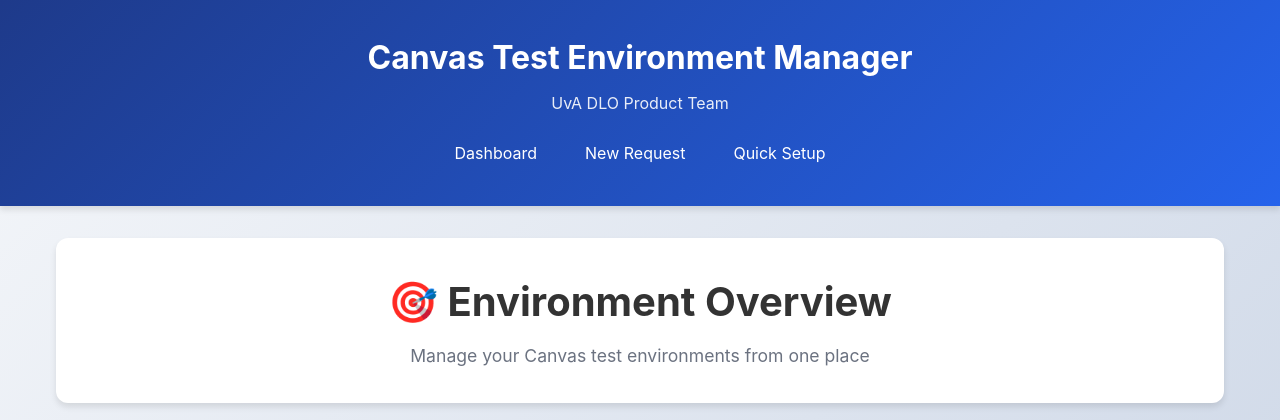
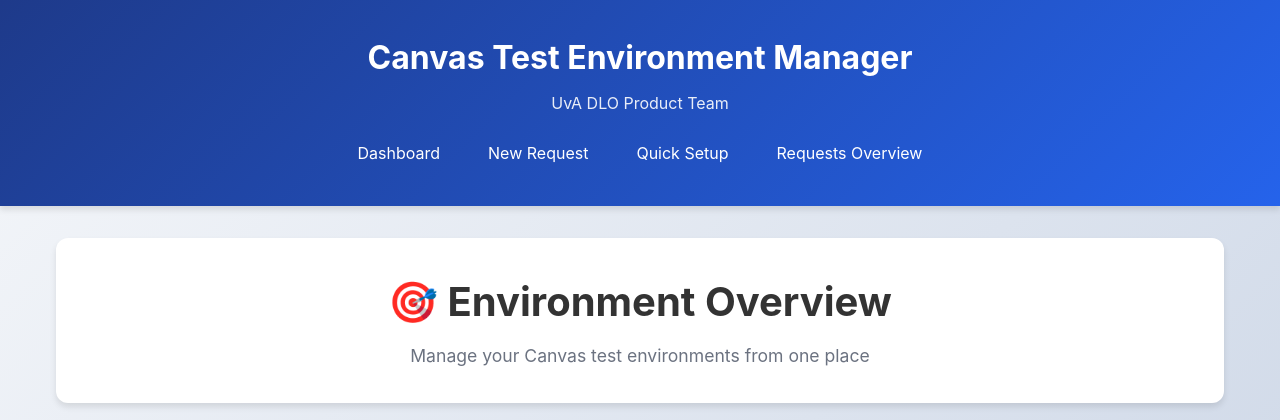
Before and after one commit to stefjnl/canvas-test-automation, a Flask app: page / in a window 1280 px wide. Shown: the top 420 px of the page. Run offline with Flask 3, Linux system fonts and the light colour scheme.

Commit message:
added Requests Overview href

```diff
--- a/app/templates/base.html
+++ b/app/templates/base.html
@@ -18,6 +18,7 @@
             <a href="/" class="nav-link">Dashboard</a>
             <a href="/request" class="nav-link">New Request</a>
             <a href="/setup" class="nav-link">Quick Setup</a>
+            <a href="/requests" class="nav-link">Requests Overview</a>
         </nav>
     </header>
 
```
